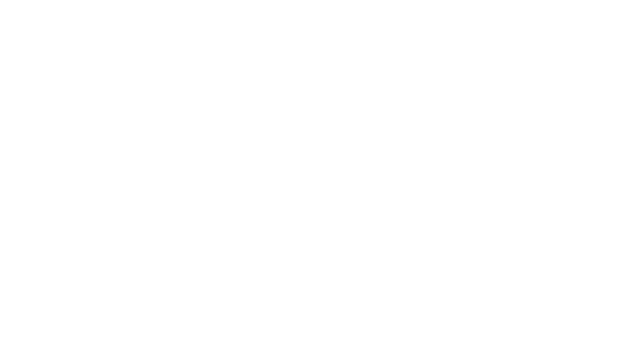
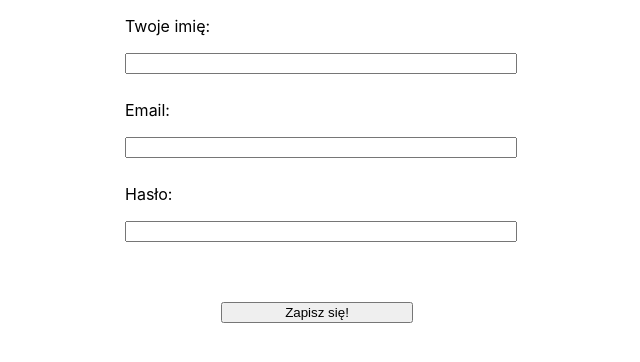
Before and after one commit to hugobosy/validate-form-react, a React (Create React App) app: page / in a window 1280 px wide. Shown: the top 362 px of the page, without its empty margins (323-963 px from the left). Built offline with nearby package versions, Linux system fonts and the light colour scheme.

Commit message:
create form & two functions handleChange, handleForm

```diff
--- a/src/App.css
+++ b/src/App.css
@@ -1,38 +1,20 @@
-.App {
-  text-align: center;
+form {
+  width: 30%;
+  margin: 0 auto;
+  display: flex;
+  flex-direction: column;
+  align-items: stretch;
+  padding: 0 100px;
+  gap: 10px;
+  /*border: 1px solid*/
 }
 
-.App-logo {
-  height: 40vmin;
-  pointer-events: none;
+input {
+  width: 100%;
 }
 
-@media (prefers-reduced-motion: no-preference) {
-  .App-logo {
-    animation: App-logo-spin infinite 20s linear;
-  }
+button {
+  width: 50%;
+  margin: 0 auto;
+  margin-top: 50px;
 }
-
-.App-header {
-  background-color: #282c34;
-  min-height: 100vh;
-  display: flex;
-  flex-direction: column;
-  align-items: center;
-  justify-content: center;
-  font-size: calc(10px + 2vmin);
-  color: white;
-}
-
-.App-link {
-  color: #61dafb;
-}
-
-@keyframes App-logo-spin {
-  from {
-    transform: rotate(0deg);
-  }
-  to {
-    transform: rotate(360deg);
-  }
-}
--- a/src/App.js
+++ b/src/App.js
@@ -1,11 +1,51 @@
 import './App.css';
+import {useState} from "react";
 
 function App() {
-  return (
-    <div className="App">
+    const [username, setUsername] = useState('')
+    const [useremail, setUseremail] = useState('')
+    const [userpass, setUserpass] = useState('')
 
-    </div>
-  );
+    const handleChange = e => {
+
+        switch (e.target.name) {
+            case "username":
+                setUsername(e.target.value);
+                break;
+            case "useremail":
+                setUseremail(e.target.value);
+                break;
+            case "userpass":
+                setUserpass(e.target.value);
+                break;
+            default:
+                console.log("Brak takiej wartości")
+        }
+    }
+
+    const handleForm = e => {
+        e.preventDefault();
+    }
+
+    return (
+        <div className="App">
+            <form onSubmit={handleForm} noValidate>
+                <label htmlFor="user">
+                    <p>Twoje imię:</p>
+                    <input type="text" id="user" name="username" value={username} onChange={handleChange}/>
+                </label>
+                <label htmlFor="email">
+                    <p>Email:</p>
+                    <input type="email" id="email" name="useremail" value={useremail} onChange={handleChange}/>
+                </label>
+                <label htmlFor="password">
+                    <p>Hasło:</p>
+                    <input type="password" id="password" name="userpass" value={userpass} onChange={handleChange}/>
+                </label>
+                <button type="submit">Zapisz się!</button>
+            </form>
+        </div>
+    );
 }
 
 export default App;
```
